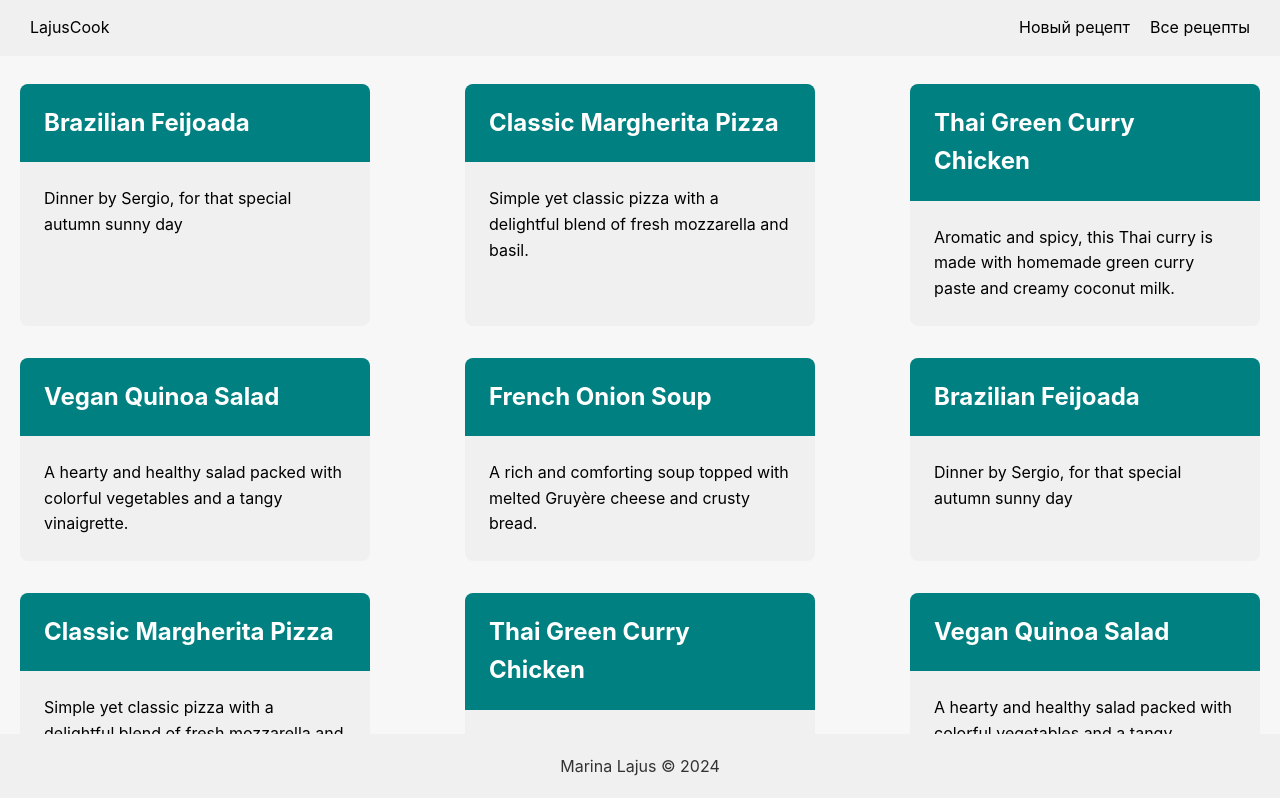
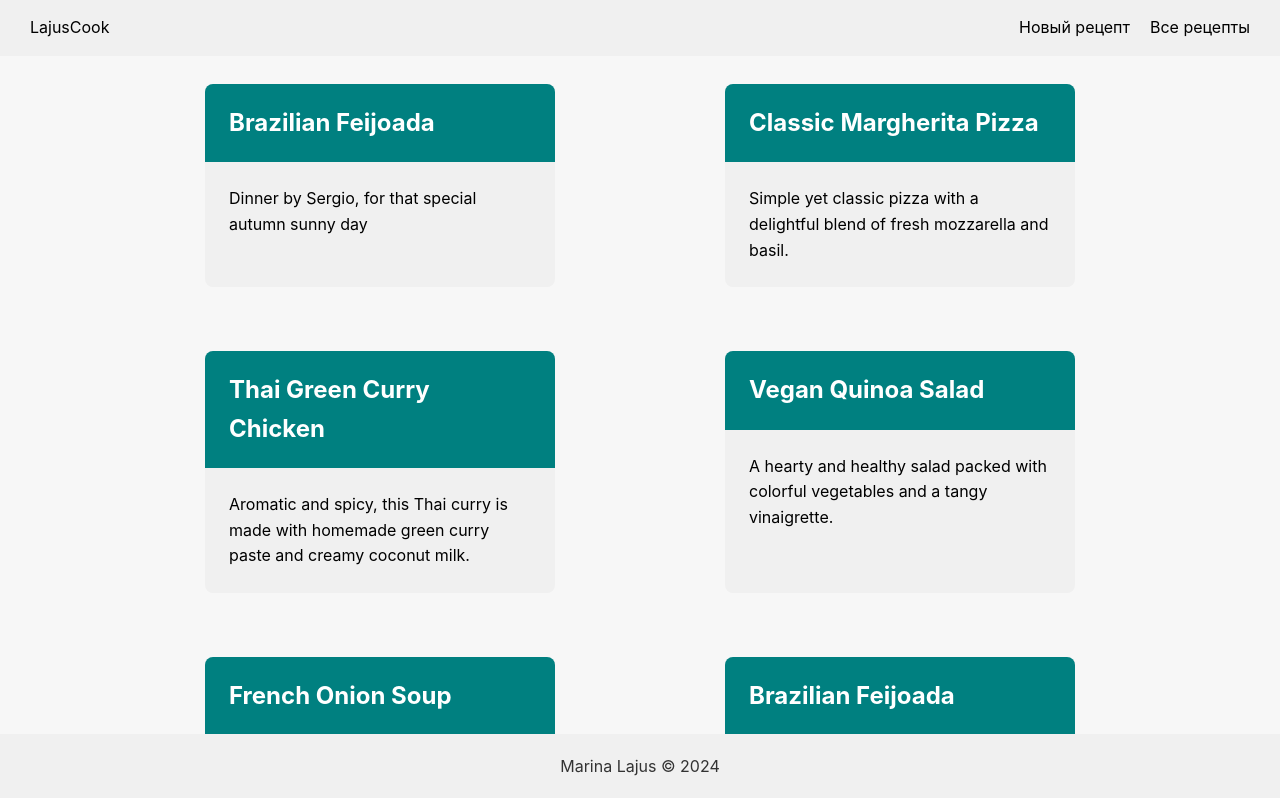
Before and after one commit to elanor/lajus-cookbook, a React (Create React App) app: page / in a window 1280 px wide. Shown: the top 798 px of the page. Built offline with nearby package versions, Linux system fonts and the light colour scheme.

Commit message:
tile sizes fixed

```diff
--- a/src/App.css
+++ b/src/App.css
@@ -50,8 +50,8 @@ header {
   display: flex;
   flex-direction: row;
   flex-wrap: wrap;
-  padding: 20px;
-  justify-content: space-between;
+  padding: 20px 120px;
+  justify-content: space-around;
   margin-top: 2rem;
   width: 100%;
 }
@@ -60,8 +60,11 @@ header {
   background-color: #f0f0f0;
   border-radius: 8px;
   display: block;
+  width: auto;
+  min-width: 250px;
+  width: auto;
   max-width: 350px;
-  margin-top: 2rem;
+  margin: 2rem;
 }
 
 .tile__title {
```
